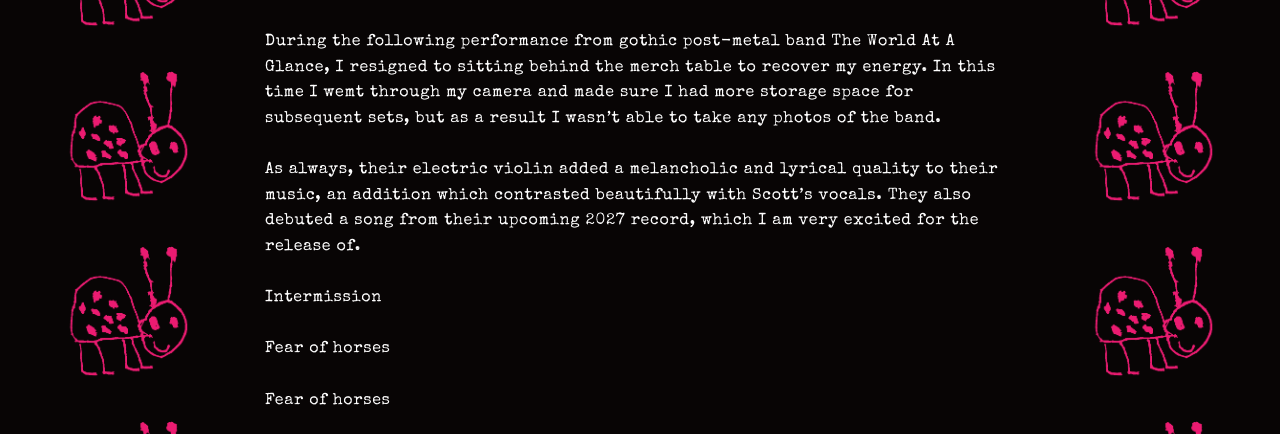
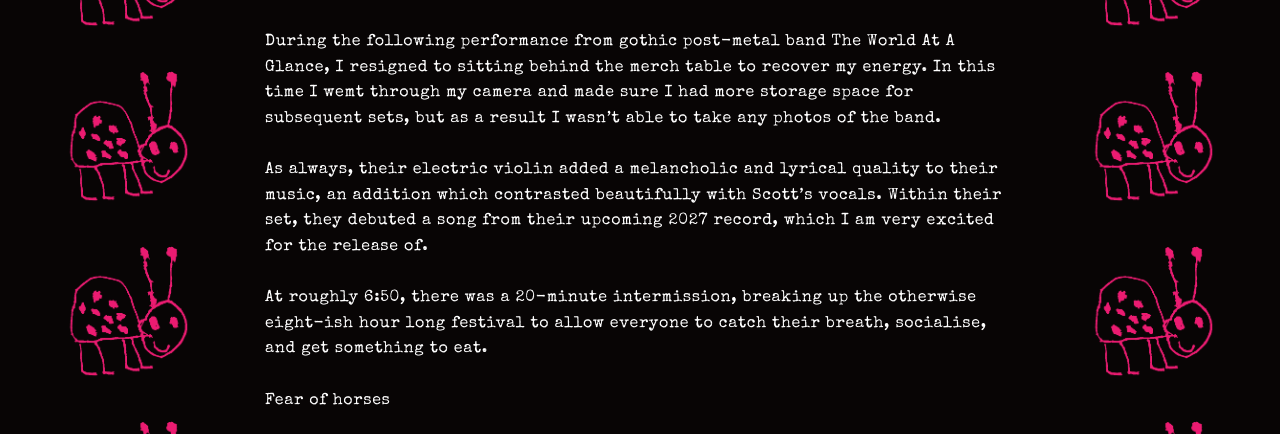
Before and after one commit to xxiwriterecipesnotlovelettersxx/xxiwriterecipesnotlovelettersxx.github.io, a Jekyll site: the page built from _posts/2026-03-28-starfest-at-the-tote.md, in a window 1280 px wide and 900 px high, scrolled down 3896 px, cut to the strip 98-532 px from the top of the window. Built offline with Jekyll 4.4.1, drawn with Linux system fonts in a browser that asks for light colours.

Commit message:
Update 2026-03-28-starfest-at-the-tote.md

```diff
--- a/_posts/2026-03-28-starfest-at-the-tote.md
+++ b/_posts/2026-03-28-starfest-at-the-tote.md
@@ -84,10 +84,10 @@ In the middle of their act, they played a Converge cover, which fit in seamlessl
 
 During the following performance from gothic post-metal band The World At A Glance, I resigned to sitting behind the merch table to recover my energy. In this time I wemt through my camera and made sure I had more storage space for subsequent sets, but as a result I wasn't able to take any photos of the band.
 <br><br>
-As always, their electric violin added a melancholic and lyrical quality to their music, an addition which contrasted beautifully with Scott's vocals. They also debuted a song from their upcoming 2027 record, which I am very excited for the release of.
+As always, their electric violin added a melancholic and lyrical quality to their music, an addition which contrasted beautifully with Scott's vocals. Within their set, they debuted a song from their upcoming 2027 record, which I am very excited for the release of.
 <br>
 <br>
-Intermission
+At roughly 6:50, there was a 20-minute intermission, breaking up the otherwise eight-ish hour long festival to allow everyone to catch their breath, socialise, and get something to eat.
 <br>
 <br>
 Fear of horses
```
